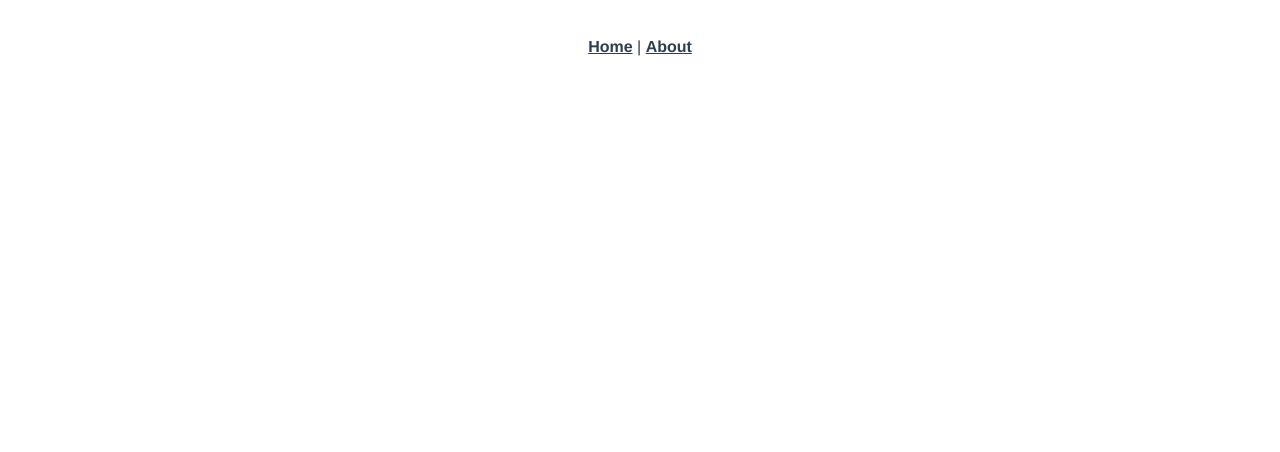
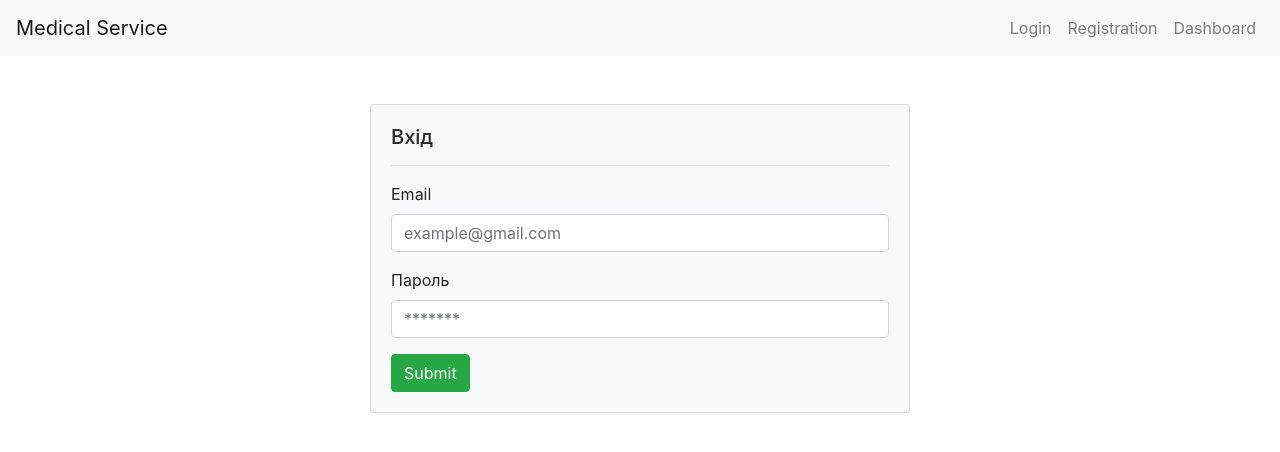
Before and after one commit to SolyaHetman/medical-service, a Vue app in the folder client/: page /#/login in a window 1280 px wide. Shown: the top 452 px of the page. Built offline with nearby package versions, Linux system fonts and the light colour scheme.

Commit message:
create route, add markup for login page

```diff
--- a/client/package.json
+++ b/client/package.json
@@ -7,6 +7,9 @@
     "build": "vue-cli-service build"
   },
   "dependencies": {
+    "bootstrap": "^4.3.1",
+    "jquery": "^3.3.1",
+    "popper.js": "^1.14.7",
     "vue": "^2.6.6",
     "vue-router": "^3.0.1"
   },
--- a/client/src/App.vue
+++ b/client/src/App.vue
@@ -1,29 +1,17 @@
 <template>
   <div id="app">
-    <div id="nav">
-      <router-link to="/">Home</router-link> |
-      <router-link to="/about">About</router-link>
+    <Navbar />
+    <div class="container">
+      <router-view/>
     </div>
-    <router-view/>
   </div>
 </template>
 
-<style lang="scss">
-#app {
-  font-family: 'Avenir', Helvetica, Arial, sans-serif;
-  -webkit-font-smoothing: antialiased;
-  -moz-osx-font-smoothing: grayscale;
-  text-align: center;
-  color: #2c3e50;
-}
-#nav {
-  padding: 30px;
-  a {
-    font-weight: bold;
-    color: #2c3e50;
-    &.router-link-exact-active {
-      color: #42b983;
-    }
+<script>
+import Navbar from "@/components/Navbar.vue";
+export default {
+  components: {
+    Navbar
   }
-}
-</style>
+};
+</script>
--- /dev/null
+++ b/client/src/components/Navbar.vue
@@ -0,0 +1,28 @@
+<template>
+    <nav class="navbar navbar-expand-md navbar-light bg-light">
+        <a class="navbar-brand" href="#">Medical Service</a>
+        <button class="navbar-toggler" type="button" data-toggle="collapse" data-target="#navbarsExampleDefault" aria-controls="navbarsExampleDefault" aria-expanded="false" aria-label="Toggle navigation">
+            <span class="navbar-toggler-icon"></span>
+        </button>
+
+        <div class="collapse navbar-collapse" id="navbarsExampleDefault">
+            <ul class="navbar-nav ml-auto">
+                <li class="nav-item">
+                    <router-link class="nav-link" to="/login">Login</router-link>
+                </li>
+                <li class="nav-item">
+                    <a class="nav-link" href="#">Registration</a>
+                </li>
+                <li class="nav-item">
+                    <router-link class="nav-link" to="/dashboard">Dashboard</router-link>
+                </li>
+            </ul>
+        </div>
+    </nav>
+</template>
+
+<script>
+export default {
+    name: "Navbar"
+}
+</script>
--- a/client/src/main.js
+++ b/client/src/main.js
@@ -2,9 +2,16 @@ import Vue from 'vue'
 import App from './App.vue'
 import router from './router'
 
+import jQuery from 'jquery'
+import bootstrap from 'bootstrap'
+
+import 'bootstrap/dist/css/bootstrap.css'
+global.jQuery = jQuery
+global.$ = jQuery
+
 Vue.config.productionTip = false
 
 new Vue({
-  router,
-  render: h => h(App)
+    router,
+    render: h => h(App)
 }).$mount('#app')
--- a/client/src/router.js
+++ b/client/src/router.js
@@ -1,23 +1,26 @@
 import Vue from 'vue'
 import Router from 'vue-router'
 import Home from './views/Home.vue'
+import Login from './views/Login.vue'
+import Dashboard from './views/Doctor/Dashboard.vue'
 
 Vue.use(Router)
 
 export default new Router({
-  routes: [
-    {
+    routes: [{
             path: '/',
             name: 'home',
             component: Home
         },
         {
-      path: '/about',
-      name: 'about',
-      // route level code-splitting
-      // this generates a separate chunk (about.[hash].js) for this route
-      // which is lazy-loaded when the route is visited.
-      component: () => import(/* webpackChunkName: "about" */ './views/About.vue')
+            path: '/login',
+            name: 'login',
+            component: Login
+        },
+        {
+            path: '/dashboard',
+            name: 'dashboard',
+            component: Dashboard
         }
     ]
 })
--- /dev/null
+++ b/client/src/views/Doctor/Dashboard.vue
@@ -0,0 +1,3 @@
+<template>
+    <h1>Dashboard</h1>
+</template>
--- /dev/null
+++ b/client/src/views/Login.vue
@@ -0,0 +1,25 @@
+<template>
+    <section class="login mt-5">
+        <div class="row">
+            <div class="col-md-6 mx-md-auto">
+                <div class="card bg-light">
+                    <div class="card-body">
+                        <h5 class="card-title text-left">Вхід</h5>
+                        <hr>
+                        <form>
+                            <div class="form-group d-flex flex-column align-items-start">
+                                <label class="text-left" for="email">Email</label>
+                                <input type="email" class="form-control" id="email" placeholder="example@gmail.com">
+                            </div>
+                            <div class="form-group d-flex flex-column align-items-start">
+                                <label class="text-left" for="password">Пароль</label>
+                                <input type="password" class="form-control" id="password" placeholder="*******">
+                            </div>
+                            <button type="submit" class="btn btn-success">Submit</button>
+                        </form>
+                    </div>
+                </div>
+            </div>
+        </div>
+    </section>
+</template>
```
Also changed, not shown: 2 other files (tests, documents, lock files or other folders). Lines whose indentation alone changed are shown as unchanged.
